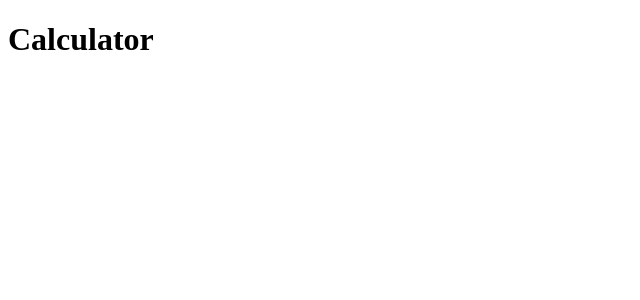
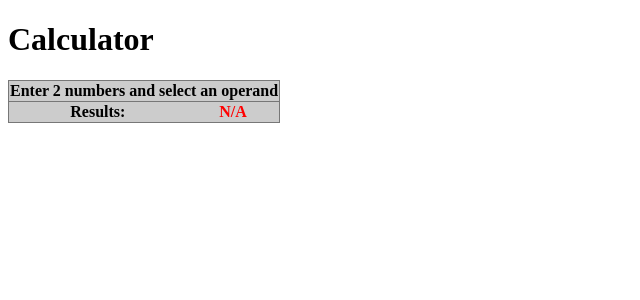
Before and after one commit to clement-michelet/angular-strategy-pattern, an Angular app: page / in a window 1280 px wide. Shown: the top 300 px of the page, without its empty margins (0-640 px from the left). Built offline with nearby package versions, Linux system fonts and the light colour scheme.

Commit message:
Initialize calculator layout

```diff
--- a/src/app/app.component.html
+++ b/src/app/app.component.html
@@ -1,3 +1,3 @@
-<h1>
-  {{title}}
-</h1>
+<h1>{{title}}</h1>
+
+<app-calculator></app-calculator>
--- a/src/app/calculator/calculator.component.css
+++ b/src/app/calculator/calculator.component.css
@@ -0,0 +1,21 @@
+.calculator {
+    border: 1px solid #777777;
+}
+
+.calculator--table {
+    border-collapse: collapse;
+}
+
+.calculator--table thead {
+    border-bottom: 1px solid #777777;
+    background: #CCCCCC;
+}
+
+.calculator--table tfoot {
+    border-top: 1px solid #777777;
+    background: #CCCCCC;
+}
+
+.state--invalid {
+    color: red;
+}
--- a/src/app/calculator/calculator.component.html
+++ b/src/app/calculator/calculator.component.html
@@ -1,3 +1,16 @@
-<p>
-  calculator works!
-</p>
+<table class="calculator calculator--table">
+    <thead>
+    <tr>
+        <th colspan="3" class="calculator__tooltip">Enter 2 numbers and select an operand</th>
+    </tr>
+    </thead>
+    <tbody>
+
+    </tbody>
+    <tfoot>
+    <tr>
+        <th>Results:</th>
+        <th colspan="2" class="calculator__result" [class.state--invalid]="!result">{{result ? result : 'N/A'}}</th>
+    </tr>
+    </tfoot>
+</table>
--- a/src/app/calculator/calculator.component.ts
+++ b/src/app/calculator/calculator.component.ts
@@ -1,15 +1,17 @@
-import { Component, OnInit } from '@angular/core';
+import { Component, OnInit } from "@angular/core";
 
 @Component({
-  selector: 'app-calculator',
-  templateUrl: './calculator.component.html',
-  styleUrls: ['./calculator.component.css']
+    selector: 'app-calculator',
+    templateUrl: './calculator.component.html',
+    styleUrls: ['./calculator.component.css']
 })
 export class CalculatorComponent implements OnInit {
+    result: number = null;
 
-  constructor() { }
+    constructor() {
+    }
 
-  ngOnInit() {
-  }
+    ngOnInit() {
+    }
 
 }
```
Also changed, not shown: 2 other files (tests, documents, lock files or other folders).
